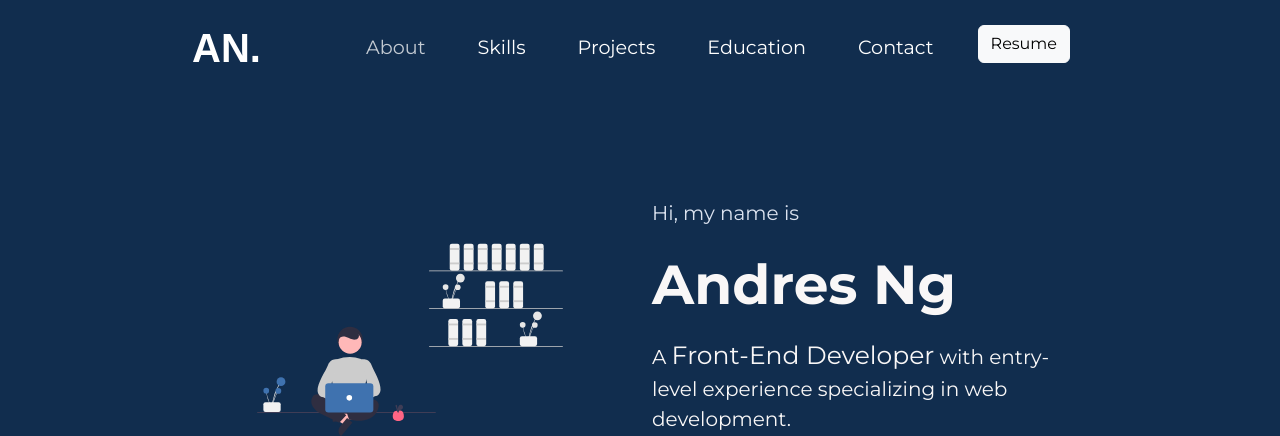
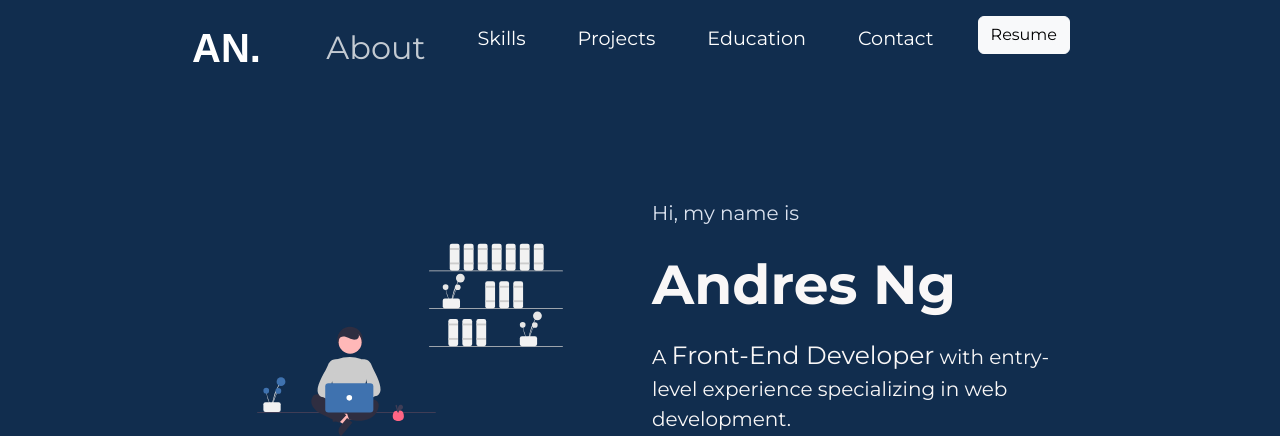
Before and after one commit to andresngwu/andresngwu.github.io, a plain HTML site: page index.html in a window 1280 px wide. In both pictures the pointer is over the link "About". Shown: the top 436 px of the page. Drawn offline with nearby package versions, Linux system fonts and the light colour scheme.

Commit message:
added some style to navbar

```diff
--- a/index.css
+++ b/index.css
@@ -67,6 +67,10 @@ a{
     font-size: 1.2rem;
     font-weight: Light;
     color: #fff;
+}
+
+.nav-link:hover{
+    font-size: 2rem;
 }
 
 @media (max-width: 768px){
```
